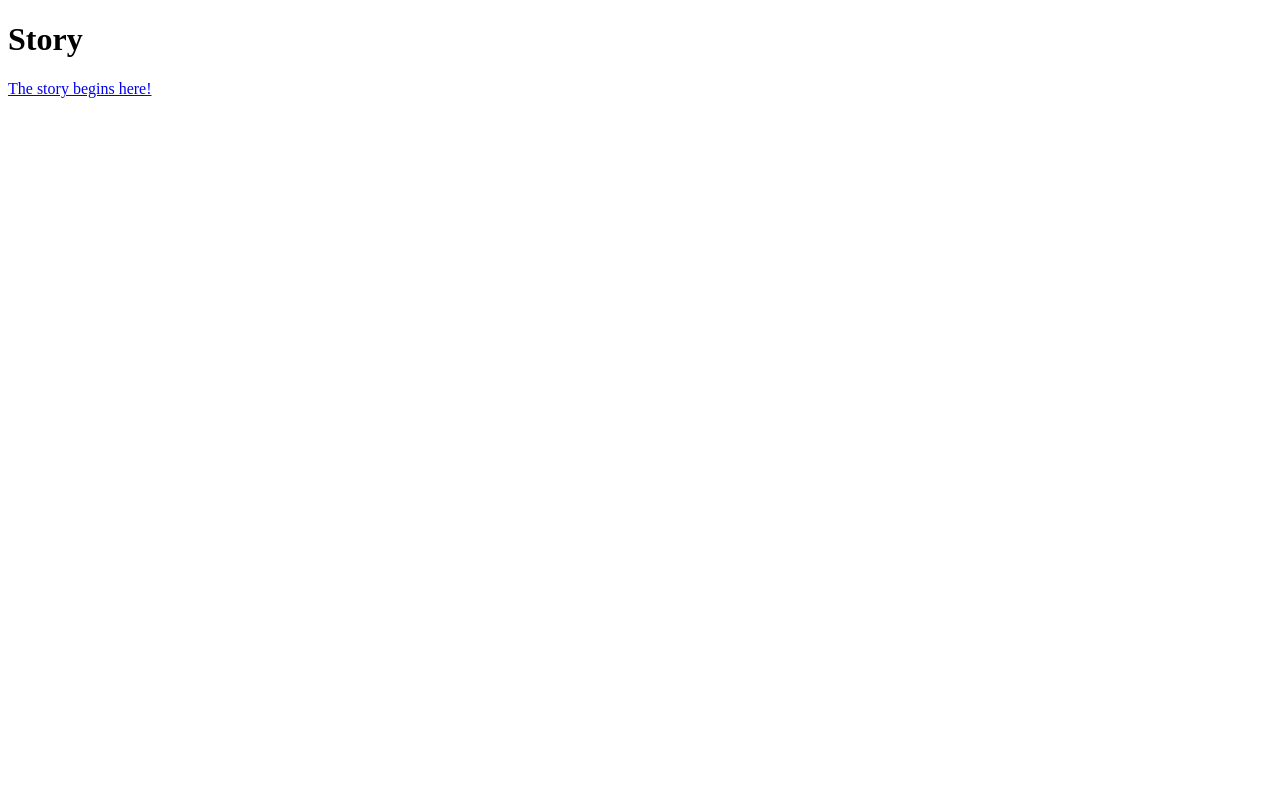
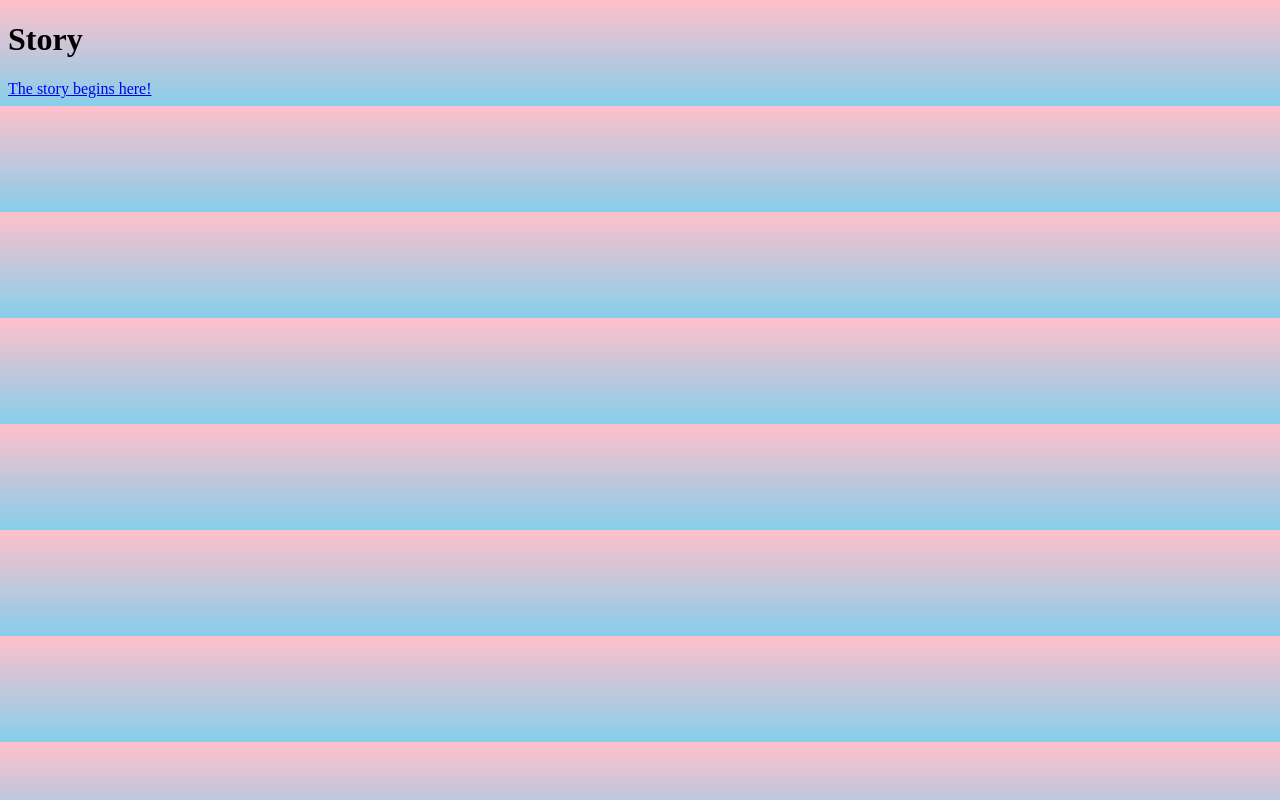
Before and after one commit to montyrawal7/practice, a plain HTML site: page index.html in a window 1280 px wide. Drawn offline with Linux system fonts and the light colour scheme.

Commit message:
add styles.css to index.html

```diff
--- a/index.html
+++ b/index.html
@@ -3,6 +3,7 @@
   <head>
     <meta charset="utf-8">
     <title>practice</title>
+    <link rel="stylesheet" href="/css/styles.css">
   </head>
   <body>
     <h1>Story</h1>
```
